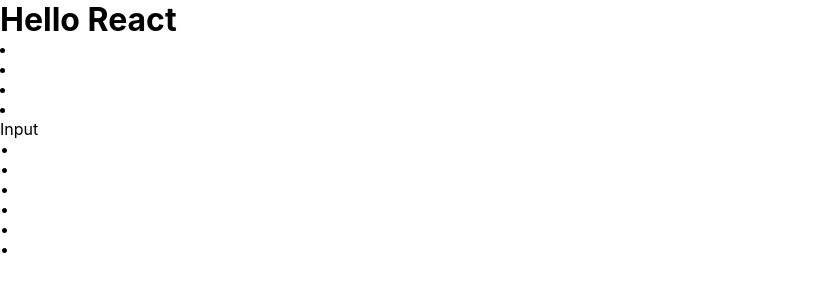
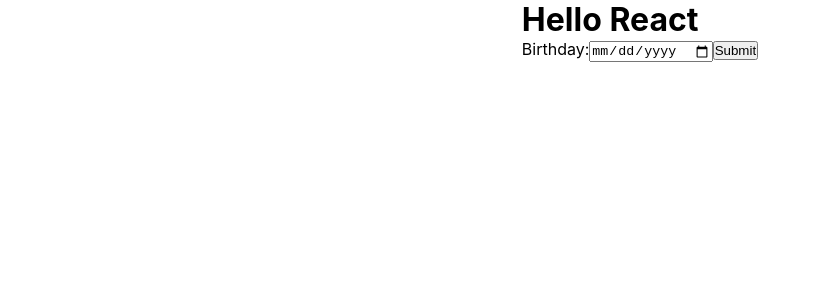
Before and after one commit to VamiqValji/mortality-calculator, a React (Create React App) app: page / in a window 1280 px wide. Shown: the top 300 px of the page, without its empty margins (0-821 px from the left). Built offline with nearby package versions, Linux system fonts and the light colour scheme.

Commit message:
Trying to get value out of form
Currently trying to get the value out of a form

```diff
--- a/src/App.css
+++ b/src/App.css
@@ -3,3 +3,13 @@
   margin: 0;
   padding: 0;
 }
+
+#root {
+  display: flex;
+  justify-content: center;
+}
+
+#dots {
+  display: flex;
+  justify-content: center;
+}
--- a/src/App.js
+++ b/src/App.js
@@ -2,15 +2,29 @@
 import "./App.css";
 // Import Components
 import Title from "./components/Title";
-import Dots from "./components/Dots";
-import Input from "./components/Input";
+// import Dots from "./components/Dots";
+// import Input from "./components/Input";
 
 function App() {
+
+  var birthday = document.getElementsByClassName('birthday');
+  function Submit(e) {
+    e.preventDefault();
+    console.log(birthday.value);
+  }
+
   return (
     <div className="App">
       <Title />
-      <Dots />
-      <Input />
+      {/* <Dots /> */}
+      {/* <Input /> */}
+    <form onSubmit={Submit}>
+      <label for="birthday">Birthday:</label>
+      <input className="birthday" type="date" id="birthday" name="birthday"/>
+      <input type="submit"/>
+    </form>
+
+
     </div>
   );
 }
--- a/src/components/Dots.js
+++ b/src/components/Dots.js
@@ -6,9 +6,9 @@
     // let li = React.createElement("li", {className="li"}, "test");
     // ReactDOM.render(li, document.getElementsByClassName("dots"));
 
-    const numbers = [1,1,1,1,1,1];
+    let numbers = [1,1,1];
     const listItems = numbers.map((number) =>
-    <li>•</li>);
+    <span>•</span>);
 
     ReactDOM.render(
         <ul>{listItems}</ul>,
@@ -17,11 +17,10 @@
 
     return(
         <div>
-
+            {/* <li></li>
             <li></li>
             <li></li>
-            <li></li>
-            <li></li>
+            <li></li> */}
         </div>
     )
 }
```
Also changed, not shown: 1 other file (tests, documents, lock files or other folders).
